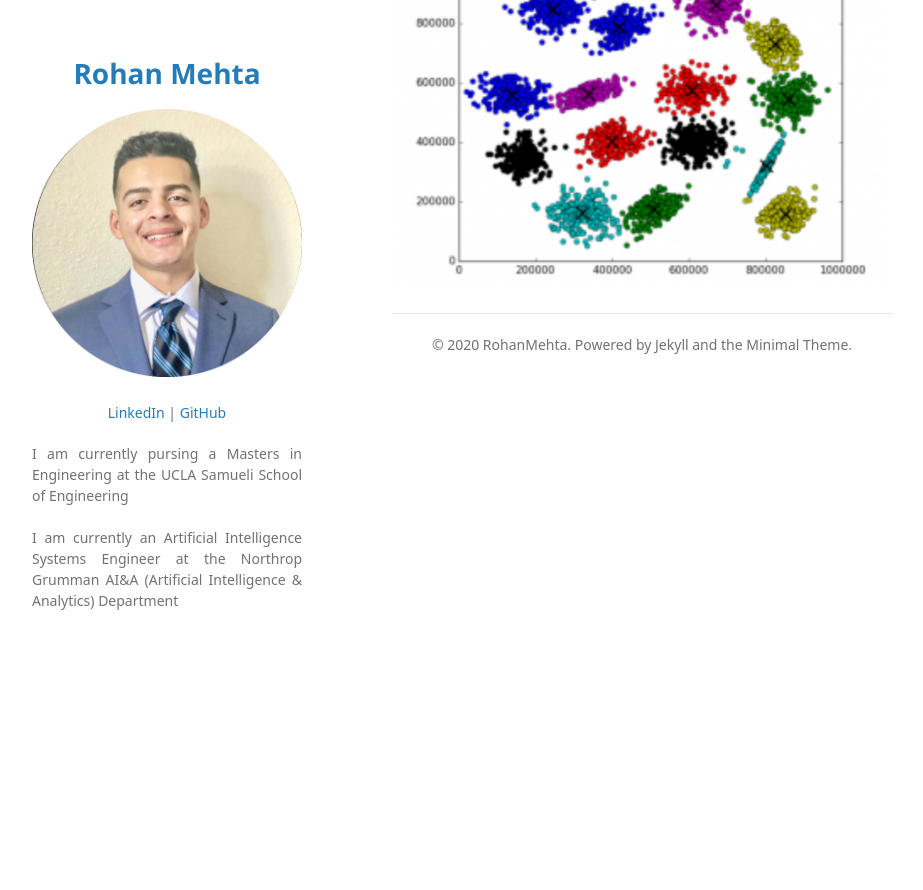
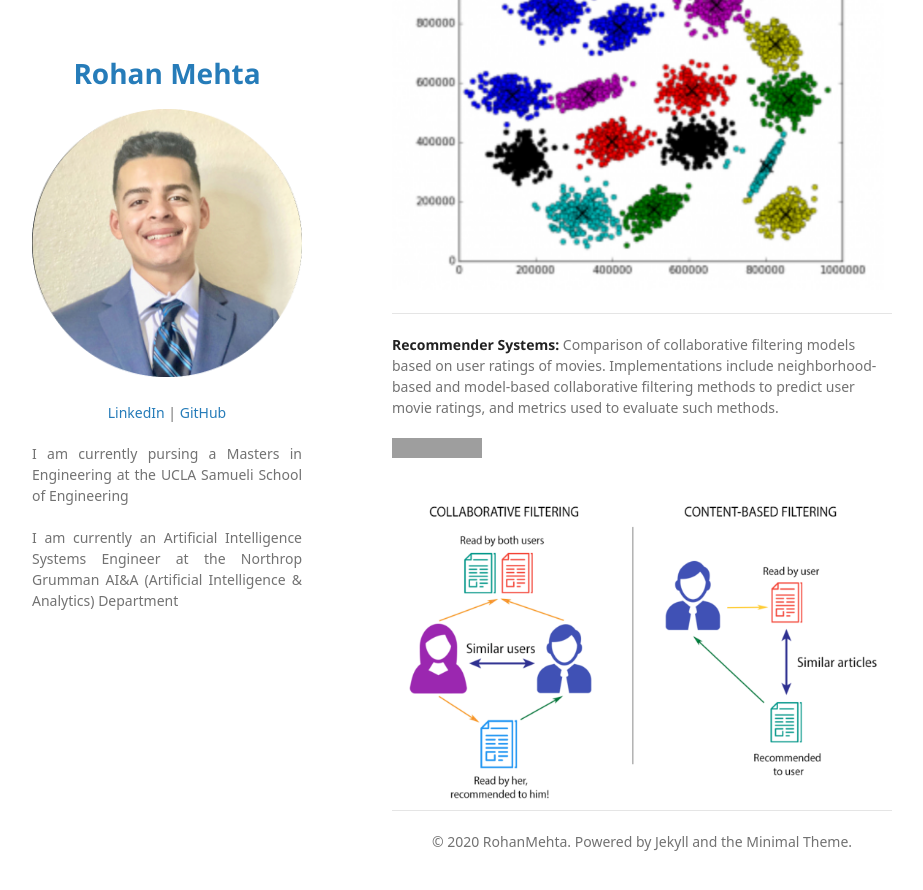
Before and after one commit to rmehta678/rmehta678.github.io, a Jekyll site: the page built from index.md, in a window 1280 px wide and 900 px high, scrolled down 974 px. Shown: the top 890 px of the window, without its empty margins (178-1101 px from the left). Built offline with Jekyll 4.4.1, drawn with Linux system fonts in a browser that asks for light colours; some web fonts are replaced; our own code applies the rules of GitHub Pages for plain Markdown files; grey boxes are pictures that could not be loaded.

Commit message:
Update index.md

```diff
--- a/index.md
+++ b/index.md
@@ -23,4 +23,13 @@ The below section includes my implementation of assignments and projects in [***
 
 <center><img src="images/clustering.png"/></center>
 ---
+
+**Recommender Systems:** Comparison of collaborative filtering models based on user ratings of movies. Implementations include neighborhood-based and model-based collaborative filtering methods to predict user movie ratings, and metrics used to evaluate such methods.
+
+[![View on GitHub](https://img.shields.io/badge/GitHub-View_on_GitHub-blue?logo=GitHub)](https://github.com/rmehta678/EE219/tree/main/Project2)
+
+<center><img src="images/recommender.png"/></center>
+
+---
+
 <center>© 2020 RohanMehta. Powered by Jekyll and the Minimal Theme.</center>
```
